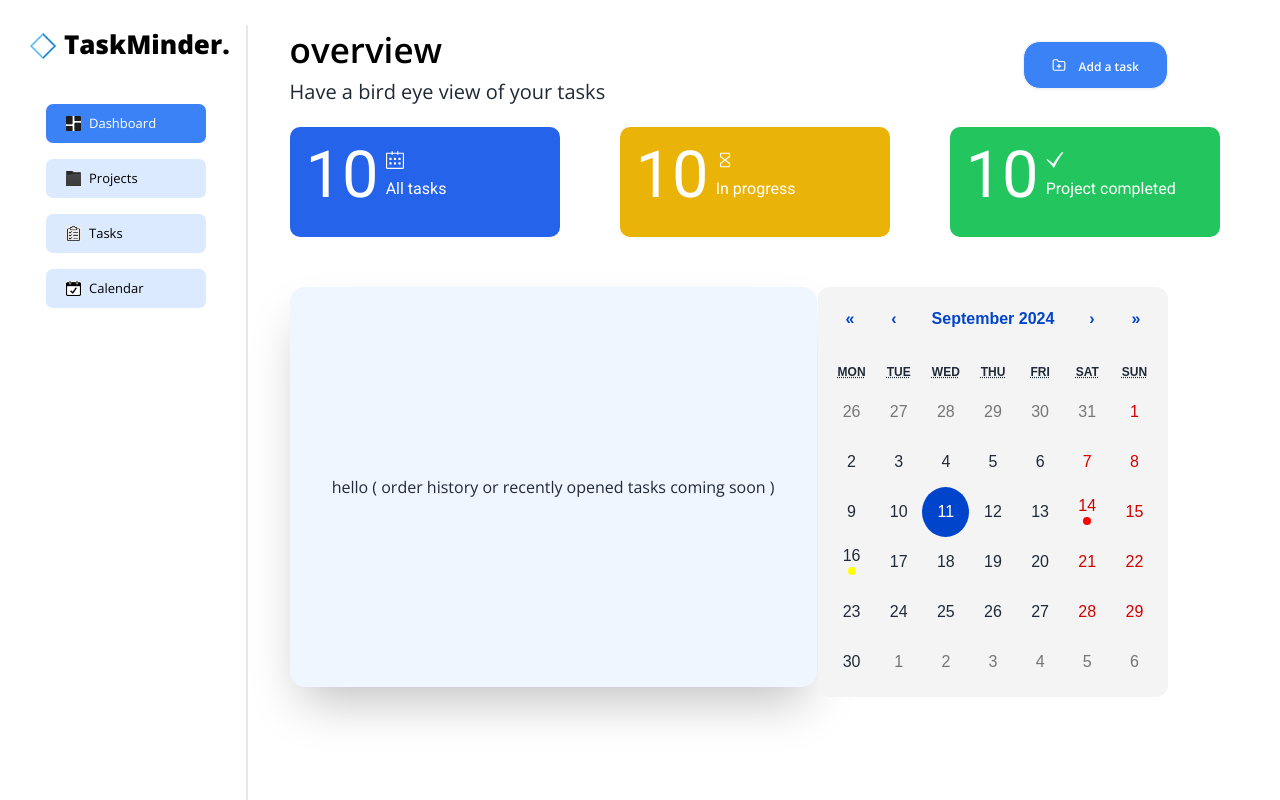
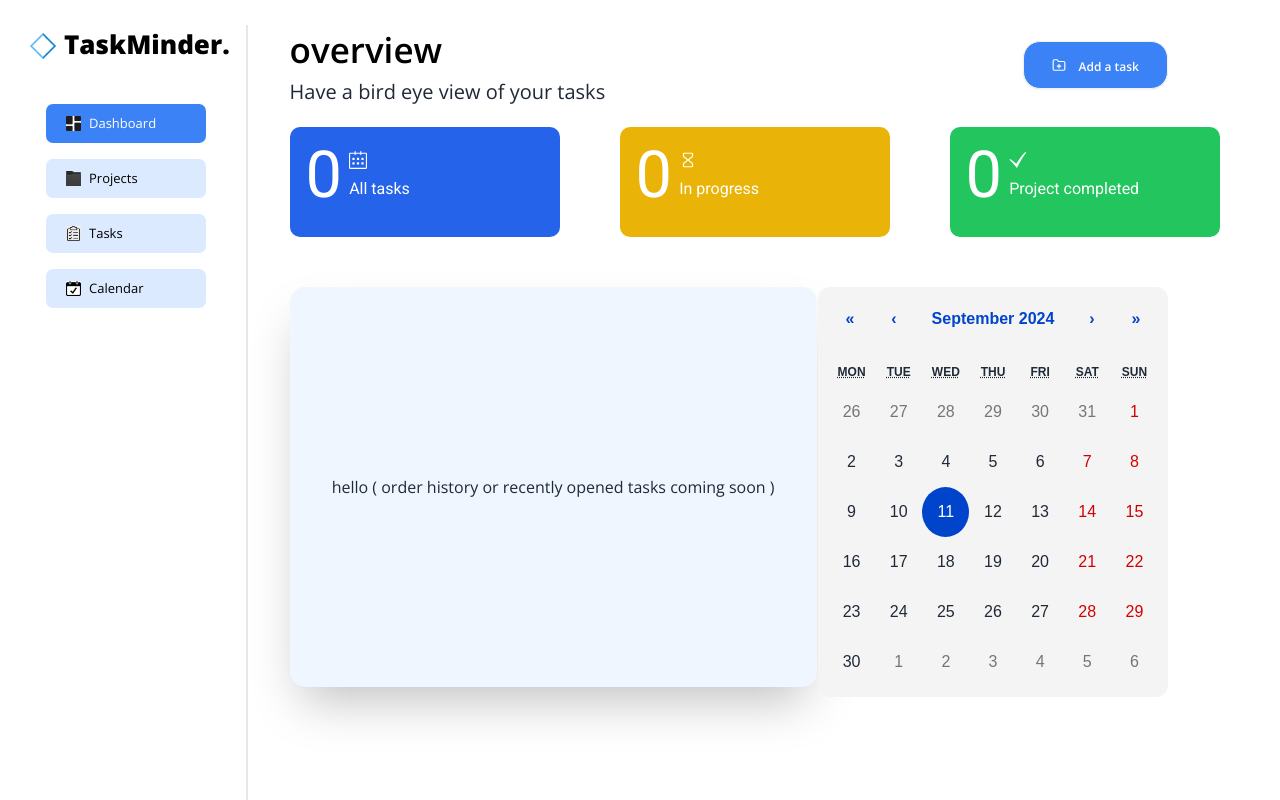
Before and after one commit to Brielle28/Task-Management, a React (Vite) app: page / in a window 1280 px wide. Built offline with nearby package versions, Linux system fonts and the light colour scheme.

Commit message:
Dashboard functionality and ringUpBoxes live count of tasks in the local storage

```diff
--- a/src/Components/Calendarfolder/DashboardCalendar.jsx
+++ b/src/Components/Calendarfolder/DashboardCalendar.jsx
@@ -1,27 +1,37 @@
-import { useState } from 'react';
+import React, { useState, useEffect } from 'react';
 import Calendar from 'react-calendar';
 import 'react-calendar/dist/Calendar.css';
 import '../Calendarfolder/DashboardCalendar.css'; // Custom styles for task dots
+import { getTasksFromLocalStorage } from "../../Services/taskService";
 
 const DashboardCalendar = () => {
-  // Sample task data - replace this with your task-fetching logic
-  const tasks = [
-    { date: new Date(2024, 8, 14), color: 'red' }, // Example task on 14th Sept 2024
-    { date: new Date(2024, 8, 16), color: 'yellow' }, // Example task on 16th Sept 2024
-  ];
+  const [tasks, setTasks] = useState([]);
+
+  useEffect(() => {
+    const storedTasks = getTasksFromLocalStorage(); // Fetch tasks from local storage
+
+    // Parse the startDate of each task
+    const parsedTasks = storedTasks.map(task => ({
+      ...task,
+      date: new Date(task.startDate), // Use startDate instead of date
+    }));
+
+    setTasks(parsedTasks);
+  }, []);
 
   // Function to check if a day has a task and return corresponding dot
   const getTileContent = ({ date, view }) => {
     if (view === 'month') {
       const taskForDay = tasks.find(
         (task) =>
+          task.date instanceof Date &&
           task.date.getFullYear() === date.getFullYear() &&
           task.date.getMonth() === date.getMonth() &&
           task.date.getDate() === date.getDate()
       );
 
       if (taskForDay) {
-        return <span className="task-dot" style={{ backgroundColor: taskForDay.color, borderRadius: "50px" }}></span>;
+        return <span className="task-dot" style={{ backgroundColor: "#FF8C00", borderRadius: "50px" }}></span>;
       }
     }
     return null;
@@ -33,7 +43,7 @@ const DashboardCalendar = () => {
         value={new Date()}  // Always set to current date
         tileContent={getTileContent}  // Add task dots under days
         selectRange={false}  // Disable range selection
-        showNeighboringMonth={true}  // Show only the days of the current month
+        showNeighboringMonth={true}  // Show neighboring month days
       />
     </div>
   );
--- a/src/Components/Task-Manager/Dashboard/RingUpBoxes.jsx
+++ b/src/Components/Task-Manager/Dashboard/RingUpBoxes.jsx
@@ -1,12 +1,24 @@
 import { PiHourglass } from "react-icons/pi";
 import { SlCalender } from "react-icons/sl";
 import { GiCheckMark } from "react-icons/gi";
+import { useEffect, useState } from "react";
+import { getTasksFromLocalStorage } from "../../../Services/taskService";
 const RingUpBoxes = () => {
+  const [tasks, setTasks] = useState([]);
+
+  useEffect(() => {
+    const storedTasks = getTasksFromLocalStorage();
+    setTasks(storedTasks);
+  }, []);
+
+  const todoTasks = tasks.filter((task) => task.status === "todo");
+  const inProgressTasks = tasks.filter((task) => task.status === "inprogress");
+  const doneTasks = tasks.filter((task) => task.status === "done");
   return (
     <div className="flex flex-row items-center justify-center gap-[60px]">
       {/* tasks */}
       <div className="flex flex-row justify-start items-start gap-[7px] w-[270px] h-[110px] text-white font-roboto bg-blue-600 rounded-[10px] pl-4">
-        <h5 className="text-[65px] font-roboto">10</h5>
+        <h5 className="text-[65px] font-roboto">{todoTasks.length}</h5>
         <div className="flex flex-col items-start justify-start mt-6 gap-2">
           <SlCalender className="size-[18px] " />
           <h5 className="font-roboto">All tasks</h5>
@@ -14,7 +26,7 @@ const RingUpBoxes = () => {
       </div>
       {/* progress */}
       <div className="flex flex-row justify-start items-start gap-[7px] w-[270px] h-[110px] text-white font-roboto bg-yellow-500 rounded-[10px] pl-4">
-        <h5 className="text-[65px] font-roboto">10</h5>
+        <h5 className="text-[65px] font-roboto">{inProgressTasks.length}</h5>
         <div className="flex flex-col items-start justify-start mt-6 gap-2">
           <PiHourglass className="size-[18px] " />
           <h5 className="font-roboto"> In progress </h5>
@@ -22,7 +34,7 @@ const RingUpBoxes = () => {
       </div>
       {/* done  */}
       <div className="flex flex-row justify-start items-start gap-[7px] w-[270px] h-[110px] text-white font-roboto pl-4 bg-green-500 rounded-[10px]">
-        <h5 className="text-[65px] font-roboto">10</h5>
+        <h5 className="text-[65px] font-roboto">{doneTasks.length}</h5>
         <div className="flex flex-col items-start justify-start mt-6 gap-2">
           <GiCheckMark className="size-[18px] " />
           <h5 className="font-roboto">Project completed</h5>
```
